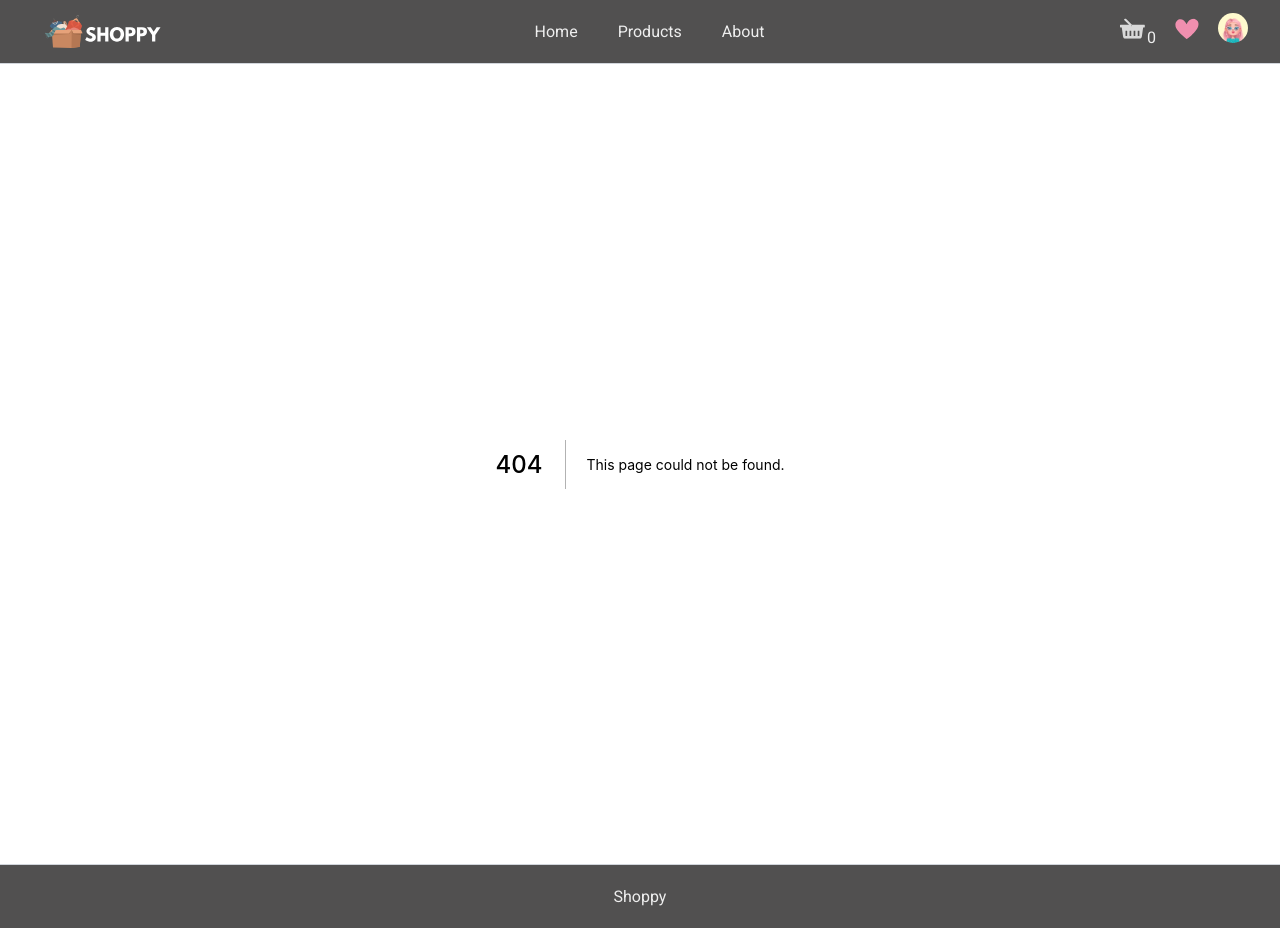
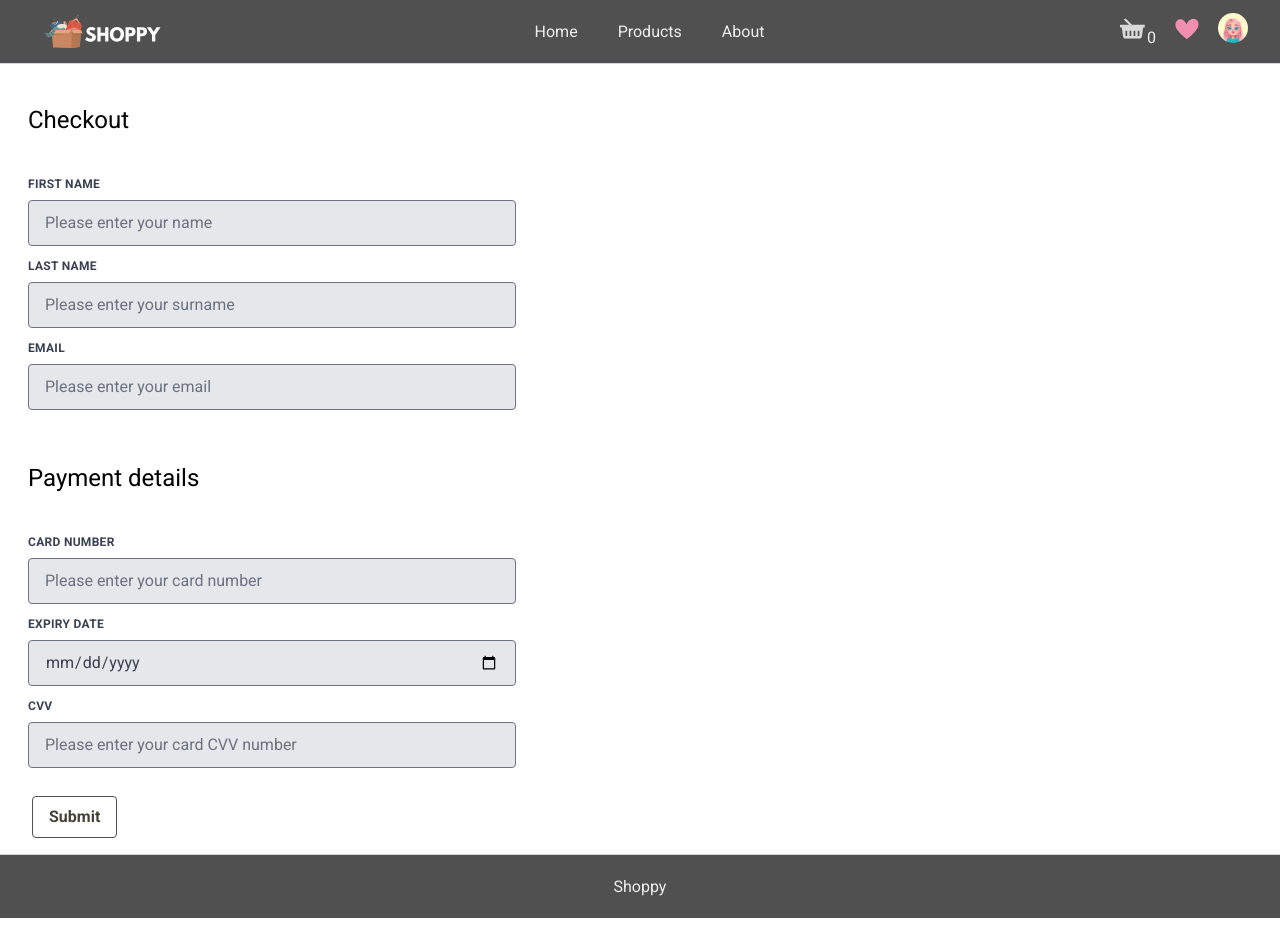
Before and after one commit to lucky-elsa/next-ecommerce-shop, a Next.js app: page /checkout in a window 1280 px wide. Before the commit this address had no page. Built offline with nearby package versions, Linux system fonts and the light colour scheme.

Commit message:
feat: add checkout form with reusable input, add yup schema and validation

```diff
--- a/components/Product.tsx
+++ b/components/Product.tsx
@@ -93,7 +93,12 @@ export const ProductListItem = ({ data }: ProductListItemProps) => {
       <button
         className="m-4 bg-transparent hover:bg-color-secondary text-color-primary font-semibold hover:text-white py-2 px-4 border border-color-secondary hover:border-transparent rounded"
         onClick={() =>
-          cartState.addItemToCart({ id: data.id, price: 21.3, title: data.title, count: 1 })
+          cartState.addItemToCart({
+            id: data.id,
+            price: 21.3,
+            title: data.title,
+            count: 1,
+          })
         }
       >
         Add to basket
--- /dev/null
+++ b/components/form/CheckoutForm.tsx
@@ -0,0 +1,84 @@
+import { Input } from "./Input";
+import { useForm } from "react-hook-form";
+import { yupResolver } from "@hookform/resolvers/yup";
+import { CheckoutFormTypes } from "types";
+import { checkoutFormSchema } from "@/utils/validations/checkoutFormSchema";
+
+export const CheckoutForm = () => {
+  const {
+    register,
+    handleSubmit,
+    formState: { errors },
+  } = useForm<CheckoutFormTypes>({ resolver: yupResolver(checkoutFormSchema) });
+
+  const onSubmit = async (formData: CheckoutFormTypes) => {
+    console.log(formData);
+  };
+
+  return (
+    <form
+      noValidate
+      onSubmit={handleSubmit(onSubmit)}
+      className="w-full max-w-lg"
+    >
+      <p className="w-full px-3 mb-6 md:mb-0 py-10 text-2xl">Checkout</p>
+      <div>
+        <Input
+          name="firstName"
+          label="First name"
+          type="text"
+          placeholder="Please enter your name"
+          register={register}
+          errors={errors}
+        />
+        <Input
+          name="lastName"
+          label="Last name"
+          type="text"
+          placeholder="Please enter your surname"
+          register={register}
+          errors={errors}
+        />
+        <Input
+          name="email"
+          label="Email"
+          type="email"
+          placeholder="Please enter your email"
+          register={register}
+          errors={errors}
+        />
+      </div>
+      <p className="w-full px-3 mb-6 md:mb-0 py-10 text-2xl">Payment details</p>
+      <Input
+        name="cardNumber"
+        label="Card Number"
+        type="number"
+        placeholder="Please enter your card number"
+        register={register}
+        errors={errors}
+      />
+      <Input
+        name="expiryDate"
+        label="Expiry Date"
+        type="date"
+        placeholder="Please enter your card expiry date"
+        register={register}
+        errors={errors}
+      />
+      <Input
+        name="CVVNumber"
+        label="CVV"
+        type="number"
+        placeholder="Please enter your card CVV number"
+        register={register}
+        errors={errors}
+      />
+      <button
+        type="submit"
+        className="m-4 bg-transparent hover:bg-color-secondary text-color-primary font-semibold hover:text-white py-2 px-4 border border-color-secondary hover:border-transparent rounded"
+      >
+        Submit
+      </button>
+    </form>
+  );
+};
--- /dev/null
+++ b/components/form/Input.tsx
@@ -0,0 +1,55 @@
+import React, { InputHTMLAttributes } from "react";
+import { Path, UseFormRegister, FieldErrorsImpl } from "react-hook-form";
+import { CheckoutFormTypes } from "types";
+
+interface InputProps extends InputHTMLAttributes<HTMLInputElement> {
+  name: Path<CheckoutFormTypes>;
+  label: string;
+  type: "text" | "number" | "email" | "date";
+  placeholder: string;
+  register: UseFormRegister<CheckoutFormTypes>;
+  errors: Partial<
+    FieldErrorsImpl<{
+      firstName: string;
+      lastName: string;
+      email: string;
+      cardNumber: number;
+      expiryDate: string;
+      CVVNumber: number;
+    }>
+  >;
+}
+
+export const Input = ({
+  name,
+  label,
+  type,
+  placeholder,
+  register,
+  errors,
+}: InputProps) => {
+  const errorMsg: string | undefined = errors?.[name]?.message;
+  const hasError = Boolean(errors && errorMsg);
+
+  return (
+    <div className="w-full px-3 mb-6 md:mb-0">
+      <label
+        htmlFor={name}
+        className="block uppercase tracking-wide text-gray-700 text-xs font-bold mb-2"
+      >
+        {label}
+      </label>
+      <input
+        type={type}
+        id={name}
+        placeholder={placeholder}
+        {...(register && register(name))}
+        name={name}
+        className={`appearance-none block w-full bg-gray-200 text-gray-700 border rounded py-3 px-4 mb-3 leading-tight focus:outline-none focus:bg-white ${
+          errorMsg && "border-red-500"
+        }`}
+      />
+      {hasError && <p className="text-red-500 text-xs italic">{errorMsg}</p>}
+    </div>
+  );
+};
--- a/pages/cart.tsx
+++ b/pages/cart.tsx
@@ -1,17 +1,26 @@
 import { useCartState } from "context/CartContext";
+import Link from "next/link";
 
 const CartContent = () => {
   const cartState = useCartState();
   return (
     <div className="col-span-2">
       <ul className="divide-y divide-gray-200">
-        {cartState && cartState?.items?.map((item, index) => (
+        {cartState &&
+          cartState?.items?.map((item, index) => (
             <li key={`${index}_${item.title}`} className="p-4">
               <div className="flex justify-between">
                 <div>{item.title}</div>
                 <div className="flex">
-                <span>{item.price} x {item.count}</span>{" "}
-                <button className="ml-4 bg-transparent text-color-primary text-xs font-semibold hover:text-color-secondary" onClick={() => {cartState.removeItemFromCart(item.id)}}>
+                  <span>
+                    {item.price} x {item.count}
+                  </span>{" "}
+                  <button
+                    className="ml-4 bg-transparent text-color-primary text-xs font-semibold hover:text-color-secondary"
+                    onClick={() => {
+                      cartState.removeItemFromCart(item.id);
+                    }}
+                  >
                     <svg
                       xmlns="http://www.w3.org/2000/svg"
                       fill="none"
@@ -41,8 +50,13 @@ const CartSummary = () => {
   const cartState = useCartState();
   return (
     <div>
-      Cart Summary
+      <p>Cart Summary</p>
       <div>Items total: {cartState?.items?.length}</div>
+      <Link href="/checkout">
+        <a className="m-4 bg-transparent hover:bg-color-secondary text-color-primary font-semibold hover:text-white py-2 px-4 border border-color-secondary hover:border-transparent rounded">
+          Checkout
+        </a>
+      </Link>
     </div>
   );
 };
--- /dev/null
+++ b/pages/checkout.tsx
@@ -0,0 +1,9 @@
+import { CheckoutForm } from "@/components/form/CheckoutForm";
+
+const CheckoutPage = () => {
+    return (
+        <CheckoutForm/>
+    )
+}
+
+export default CheckoutPage;
--- a/tailwind.config.js
+++ b/tailwind.config.js
@@ -16,5 +16,5 @@ module.exports = {
       }
     },
   },
-  plugins: [require('@tailwindcss/typography')],
+  plugins: [require('@tailwindcss/typography'), require('@tailwindcss/forms')],
 };
--- /dev/null
+++ b/utils/validations/checkoutFormSchema.ts
@@ -0,0 +1,10 @@
+import * as yup from "yup";
+
+export const checkoutFormSchema = yup.object({
+    firstName: yup.string().required("This field cannot be empty").min(3, "Name has to be at least 3 characters long"),
+    lastName: yup.string().required("This field cannot be empty").min(3, "Surname has to be at least 3 characters long"),
+    email: yup.string().required("This field cannot be empty").min(6, "Email has to be at least 3 characters long").email("This field has to be valid email"),
+    cardNumber: yup.string().required("This field cannot be empty").min(16, "Card number has to be at least 16 digits").max(19, "Card number has to be max 19 digits"),
+    expiryDate: yup.string().required("This field cannot be empty"),
+    CVVNumber: yup.string().required("This field cannot be empty").min(3, "CVV number has to be 3 digits").max(3, "CVV number has to be 3 digits")
+  });
```
Also changed, not shown: package.json (+8 -4 lines), types.ts (+9 -0 lines), 1 other file (tests, documents, lock files or other folders). Lines whose indentation alone changed are shown as unchanged.
